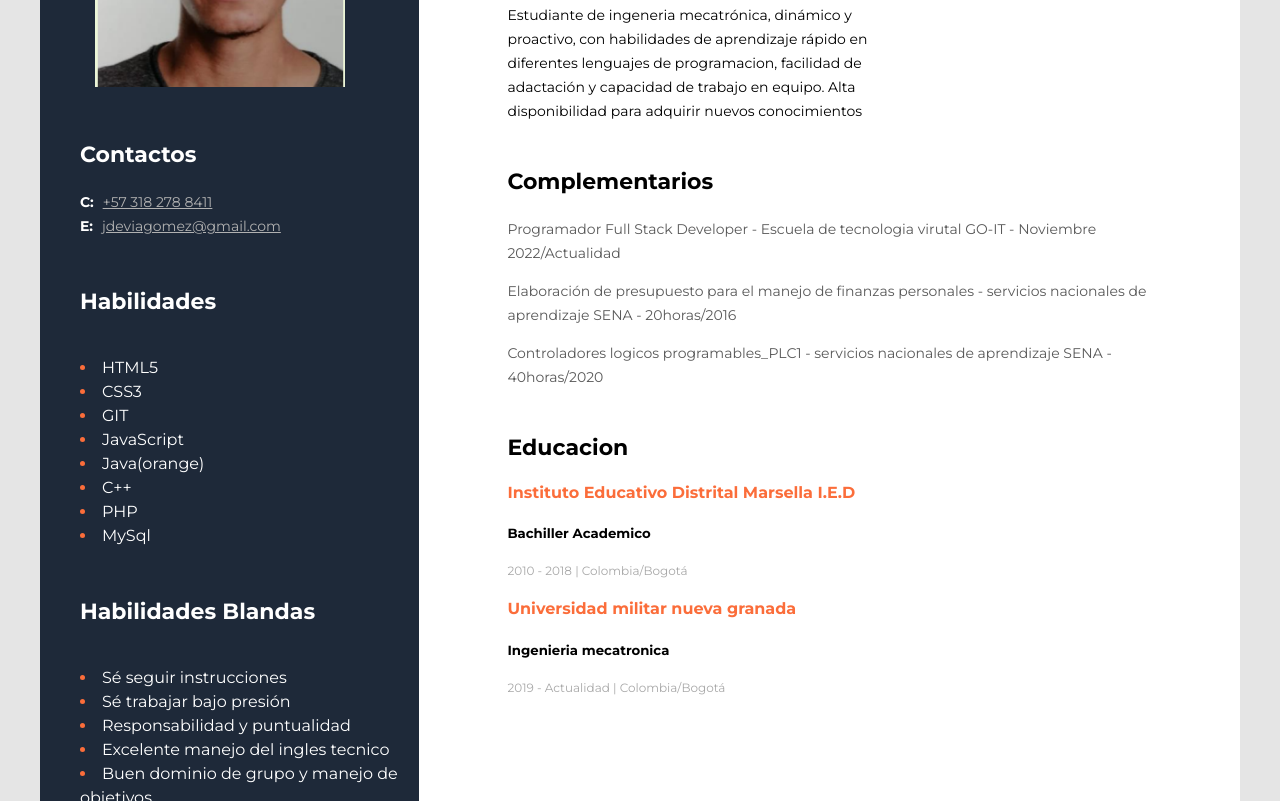
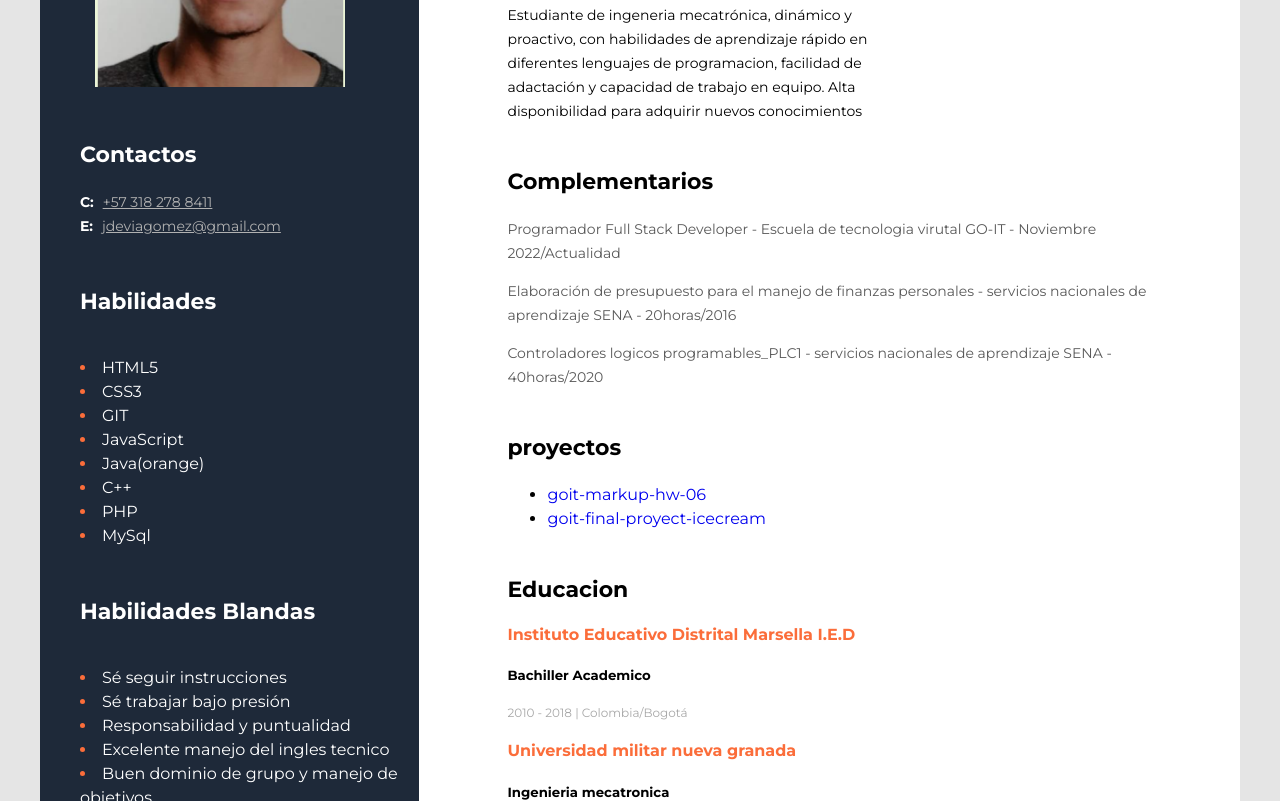
Before and after one commit to Jacksondg712/hoja_vida, a plain HTML site: page index.html in a window 1280 px wide. Shown: the part 299-1100 px from the top of the page. Drawn offline with Linux system fonts and the light colour scheme.

Commit message:
correction

```diff
--- a/index.html
+++ b/index.html
@@ -31,6 +31,12 @@
                 <li> <p class="enlace_proyectos">Elaboración de presupuesto para el manejo de finanzas personales - servicios nacionales de aprendizaje SENA - 20horas/2016</p></li>
                 <li> <p class="enlace_proyectos">Controladores logicos programables_PLC1 - servicios nacionales de aprendizaje SENA - 40horas/2020</p></li>
             </o1>
+            <h3 class="titulo_seccion_principal">proyectos</h3>
+            <ul>
+                <li><a class="list" href="https://jacksondg712.github.io/goit-markup-hw-06/index.html">goit-markup-hw-06</a></li>
+                <li><a class="list" href="https://fredybarajas.github.io/goit-final-proyect-icecream/">goit-final-proyect-icecream</a></li>
+
+            </ul>
         </div>
             <!-- Edcuacion-->
         <div class="educacion">
--- a/styles2.css
+++ b/styles2.css
@@ -22,6 +22,9 @@ li{
     line-height: 24px;
 }
 
+.list{
+    text-decoration: none;
+}
 
 /* ----------------------------------------------------------------------- */
 
```
